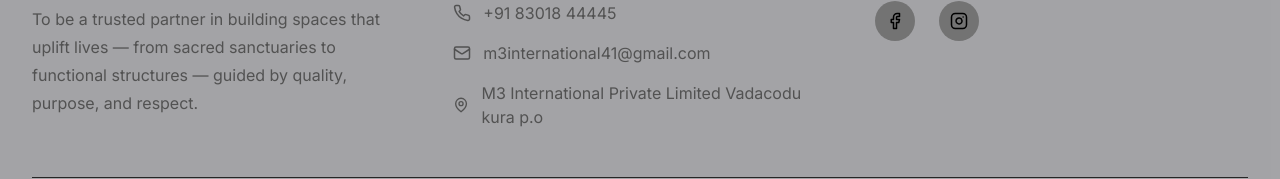
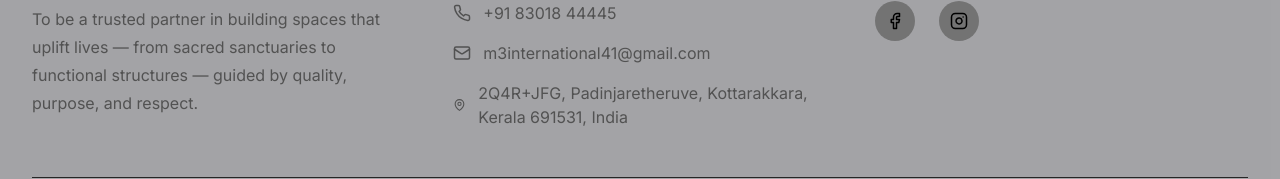
Before and after one commit to Cad-Designn/M3-internationals, a React (Vite) app: page / in a window 1280 px wide. Shown: the part 4587-4766 px from the top of the page. Built offline with nearby package versions, Linux system fonts and the light colour scheme.

Commit message:
conteact section edit

```diff
--- a/src/components/Footer.tsx
+++ b/src/components/Footer.tsx
@@ -67,8 +67,8 @@ const Footer: React.FC = () => {
                 },
                 {
                   icon: MapPin,
-                  text: "M3 International Private Limited Vadacodu kura p.o",
-                  link: null, // keep plain text for address
+                  text: "2Q4R+JFG, Padinjaretheruve, Kottarakkara, Kerala 691531, India",
+                  link: "https://www.google.com/maps/place/2Q4R%2BJFG,+Padinjaretheruve,+Kottarakkara,+Kerala+691531,+India/@9.006563,76.791203,16z/data=!4m5!3m4!1s0x3b060b10c244a5dd:0x73608ff771b27825!8m2!3d9.0065625!4d76.7912031?hl=en-GB&entry=ttu&g_ep=EgoyMDI1MDgyNS4wIKXMDSoASAFQAw%3D%3D", // keep plain text for address
                 },
               ].map((item, index) => (
                 <motion.div
--- a/src/pages/Contact.tsx
+++ b/src/pages/Contact.tsx
@@ -1,6 +1,6 @@
 import React from "react";
 import { motion } from "framer-motion";
-import { Phone, Mail } from "lucide-react";
+import { Phone, Mail, MapPin } from "lucide-react";
 import ParallaxSection from "../components/ParallaxSection";
 import Footer from "../components/Footer";
 
@@ -46,6 +46,13 @@ const Contact: React.FC = () => {
       icon: Mail,
       title: "Email",
       details: ["m3international41@gmail.com"],
+    },
+    {
+      icon: MapPin,
+      title: "Location",
+      details: [
+        "2Q4R+JFG, Padinjaretheruve, Kottarakkara, Kerala 691531, India",
+      ],
     },
   ];
 
```
